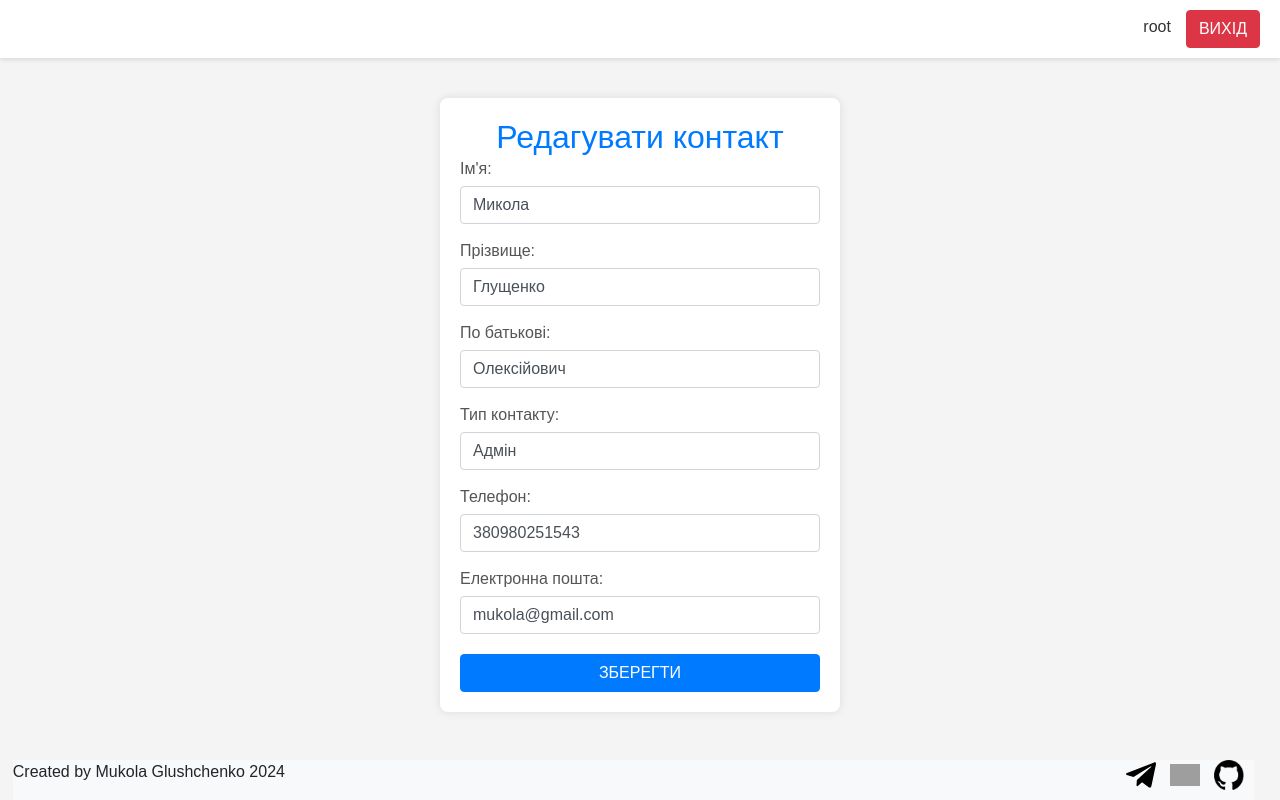
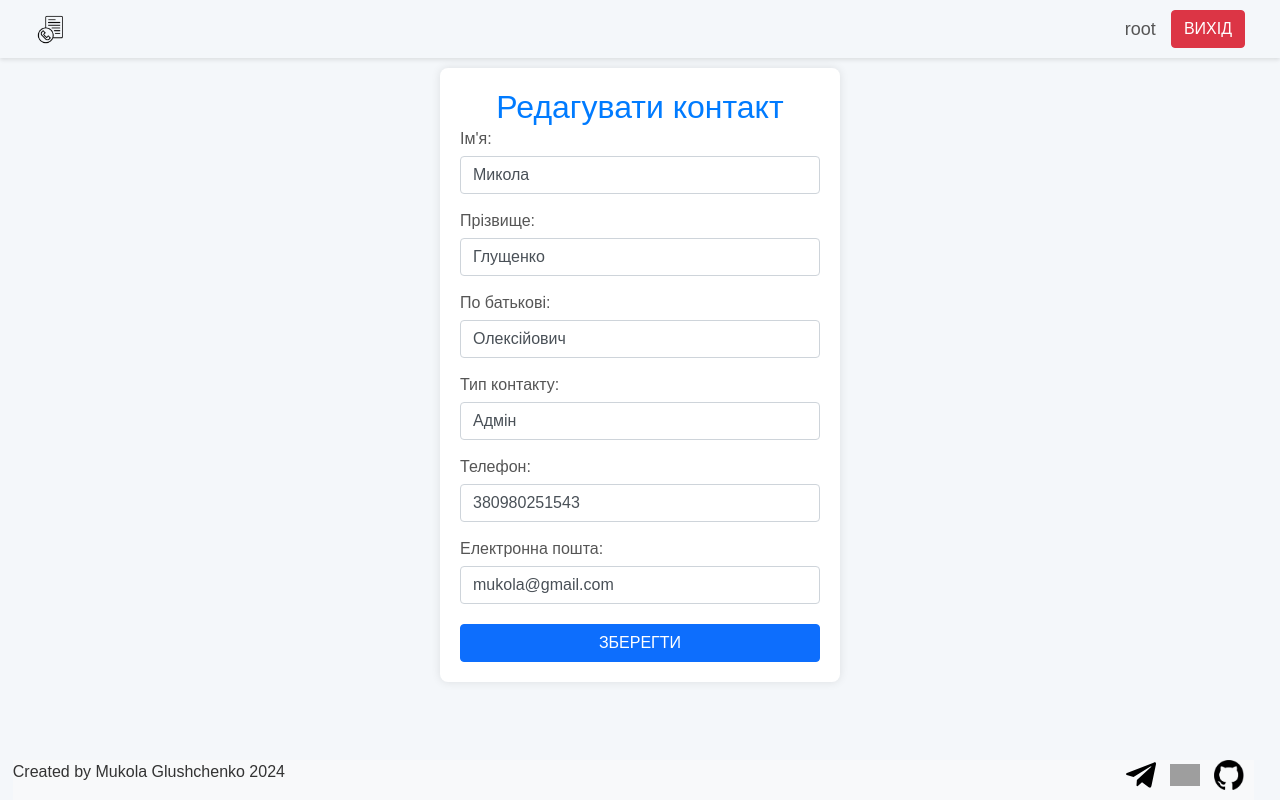
Before and after one commit to mklglushch/tel_book, a Django app: page /contact/26/edit/ in a window 1280 px wide. Run offline with Django 4.2, Linux system fonts and the light colour scheme; a user stored in the database is signed in; data comes from the database, SQL or seed files in the repository; both versions use the stored data as it was after the commit; some libraries are stand-ins or nearby versions; grey boxes are pictures that could not be loaded.

Commit message:
favicon and header update
added favicon, fixed and merged into one style file for header

```diff
--- a/my_site/static/css/contact/edit_contact.css
+++ b/my_site/static/css/contact/edit_contact.css
@@ -1,15 +1,8 @@
 body {
-    font-family: Arial, sans-serif;
-    background-color: #f4f4f4;
-    margin: 0;
-    padding: 0;
-    display: flex;
-    justify-content: center;
-    align-items: center;
-    height: 100vh;
-    flex-direction: column;
-
-  }
+  background-color: #f4f7fa;
+  font-family: Arial, sans-serif;
+  color: #333;
+}
 
   .container {
     background: #fff;
@@ -56,27 +49,3 @@ body {
   button.btn-primary:hover {
     background-color: #0056b3;
   }
-
-
-  header {
-    background-color: #fff; /* Білий фон */
-    display: flex;
-    justify-content: flex-end; /* Елементи вирівняні праворуч */
-    align-items: center;
-    padding: 10px 20px; /* Відступи */
-    box-shadow: 0 2px 4px rgba(0, 0, 0, 0.1); /* Легка тінь */
-    width: 100%;
-    position: fixed;
-    top: 0px;
-  }
-
-  .header-nav {
-    display: flex;
-    align-items: center;
-  }
-
-  .username_info {
-    font-size: 16px;
-    margin-right: 15px;
-    color: #333; /* Темний текст */
-  }
--- /dev/null
+++ b/my_site/static/css/navigate/header.css
@@ -0,0 +1,25 @@
+.header-nav {
+    background-color: transparent;
+    display: flex;
+    justify-content: space-between;
+    align-items: center;
+    margin: 0px 25px 0px 25px;
+    padding: 5px 10px;
+    height: auto;
+    box-sizing: border-box;
+  }
+
+  .username_info {
+    margin: 5px;
+    font-size: large;
+    margin-right: 15px;
+  }
+
+  header {
+    padding: 5px 0;
+    box-shadow: 0 2px 4px rgba(0, 0, 0, 0.1);
+  }
+
+  .header_logo {
+    margin-right: auto; /* Забезпечує, що логотип буде на початку */
+  }
--- a/my_site/tel_book/templates/auth/login.html
+++ b/my_site/tel_book/templates/auth/login.html
@@ -4,6 +4,7 @@
   <head>
     <meta charset="UTF-8" />
     <meta name="viewport" content="width=device-width, initial-scale=1.0" />
+    <link rel="icon" href="{% static 'images/favicon.ico' %}" type="image/x-icon">
 
     <link
       rel="stylesheet"
--- a/my_site/tel_book/templates/auth/register.html
+++ b/my_site/tel_book/templates/auth/register.html
@@ -4,6 +4,7 @@
   <head>
     <meta charset="UTF-8" />
     <meta name="viewport" content="width=device-width, initial-scale=1.0" />
+    <link rel="icon" href="{% static 'images/favicon.ico' %}" type="image/x-icon">
 
     <link
       href="https://maxcdn.bootstrapcdn.com/bootstrap/4.5.2/css/bootstrap.min.css"
--- a/my_site/tel_book/templates/contact_actions/add_contact.html
+++ b/my_site/tel_book/templates/contact_actions/add_contact.html
@@ -9,7 +9,10 @@
       href="https://stackpath.bootstrapcdn.com/bootstrap/4.5.2/css/bootstrap.min.css"
       rel="stylesheet"
     />
+    <link rel="icon" href="{% static 'images/favicon.ico' %}" type="image/x-icon">
+
     <link rel="stylesheet" href="{% static 'css/contact/add_contact.css' %}" />
+
   </head>
   <header>
     {% include 'navigate/header.html' %}
--- a/my_site/tel_book/templates/contact_actions/edit_contact.html
+++ b/my_site/tel_book/templates/contact_actions/edit_contact.html
@@ -6,16 +6,23 @@
     <meta name="viewport" content="width=device-width, initial-scale=1.0" />
     <title>Редагувати контакт</title>
     <link
-      href="https://stackpath.bootstrapcdn.com/bootstrap/4.5.2/css/bootstrap.min.css"
       rel="stylesheet"
+      href="https://stackpath.bootstrapcdn.com/bootstrap/5.0.0-alpha1/css/bootstrap.min.css"
+      integrity="sha384-r4NyP46KrjDleawBgD5tp8Y7UzmLA05oM1iAEQ17CSuDqnUK2+k9luXQOfXJCJ4I"
+      crossorigin="anonymous"
     />
+
+    <link
+      rel="icon"
+      href="{% static 'images/favicon.ico' %}"
+      type="image/x-icon"
+    />
+
     <link rel="stylesheet" href="{% static 'css/contact/edit_contact.css' %}" />
   </head>
-  <header>
-    {% include 'navigate/header.html' %}
-  </header>
+  <header>{% include 'navigate/header.html' %}</header>
   <body>
-    <div class="container mt-5 ">
+    <div class="container mt-5">
       <h2 class="mb-4 text-center">Редагувати контакт</h2>
       <form method="post">
         {% csrf_token %}
@@ -93,11 +100,6 @@
         <button type="submit" class="btn btn-primary mt-3">Зберегти</button>
       </form>
     </div>
-    <script src="https://code.jquery.com/jquery-3.5.1.slim.min.js"></script>
-    <script src="https://cdn.jsdelivr.net/npm/@popperjs/core@2.6.0/dist/umd/popper.min.js"></script>
-    <script src="https://stackpath.bootstrapcdn.com/bootstrap/4.5.2/js/bootstrap.min.js"></script>
   </body>
-  <footer>
-    {% include 'navigate/footer.html' %}
-  </footer>
+  <footer>{% include 'navigate/footer.html' %}</footer>
 </html>
--- a/my_site/tel_book/templates/contacts/home_page.html
+++ b/my_site/tel_book/templates/contacts/home_page.html
@@ -5,7 +5,7 @@
   <meta charset="UTF-8">
   <meta name="viewport" content="width=device-width, initial-scale=1.0">
   <title>Телефонна книга</title>
-
+  <link rel="icon" href="{% static 'images/favicon.ico' %}" type="image/x-icon">
   <link href="https://maxcdn.bootstrapcdn.com/bootstrap/4.5.2/css/bootstrap.min.css" rel="stylesheet">
 </head>
 <body>
--- a/my_site/tel_book/templates/navigate/header.html
+++ b/my_site/tel_book/templates/navigate/header.html
@@ -4,10 +4,12 @@
   <head>
     <meta charset="UTF-8" />
     <meta name="viewport" content="width=device-width, initial-scale=1.0" />
+    <link rel="stylesheet" href="{% static 'css/navigate/header.css' %}" />
     <title></title>
   </head>
   <body>
-      <div class="header-nav">
+    <div class="header-nav">
+        <img src="{% static 'images/android-chrome-192x192.png' %}" alt="header_logo" class="header_logo">
         <label class="username_info">{{ user.username }}</label>
         <a href="{% url 'logout' %}">
           <button class="btn btn-danger">Вихід</button>
```
Also changed, not shown: my_site/static/css/contact/add_contact.css (+4 -33 lines), my_site/static/css/contact/phone_book.css (+0 -23 lines), my_site/tel_book/templates/contacts/phone_book.html (+3 -7 lines), my_site/db.sqlite3, my_site/static/images/android-chrome-192x192.png (added), my_site/static/images/favicon.ico (added).
